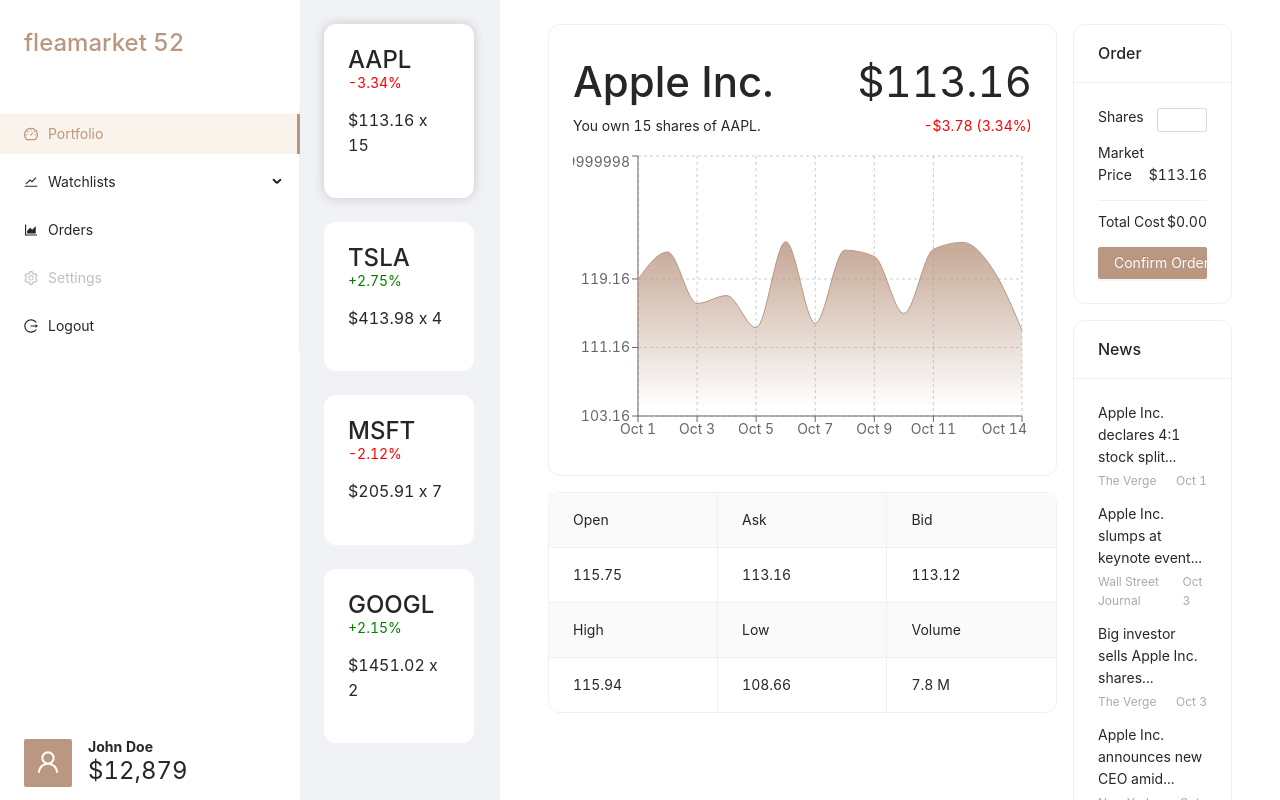
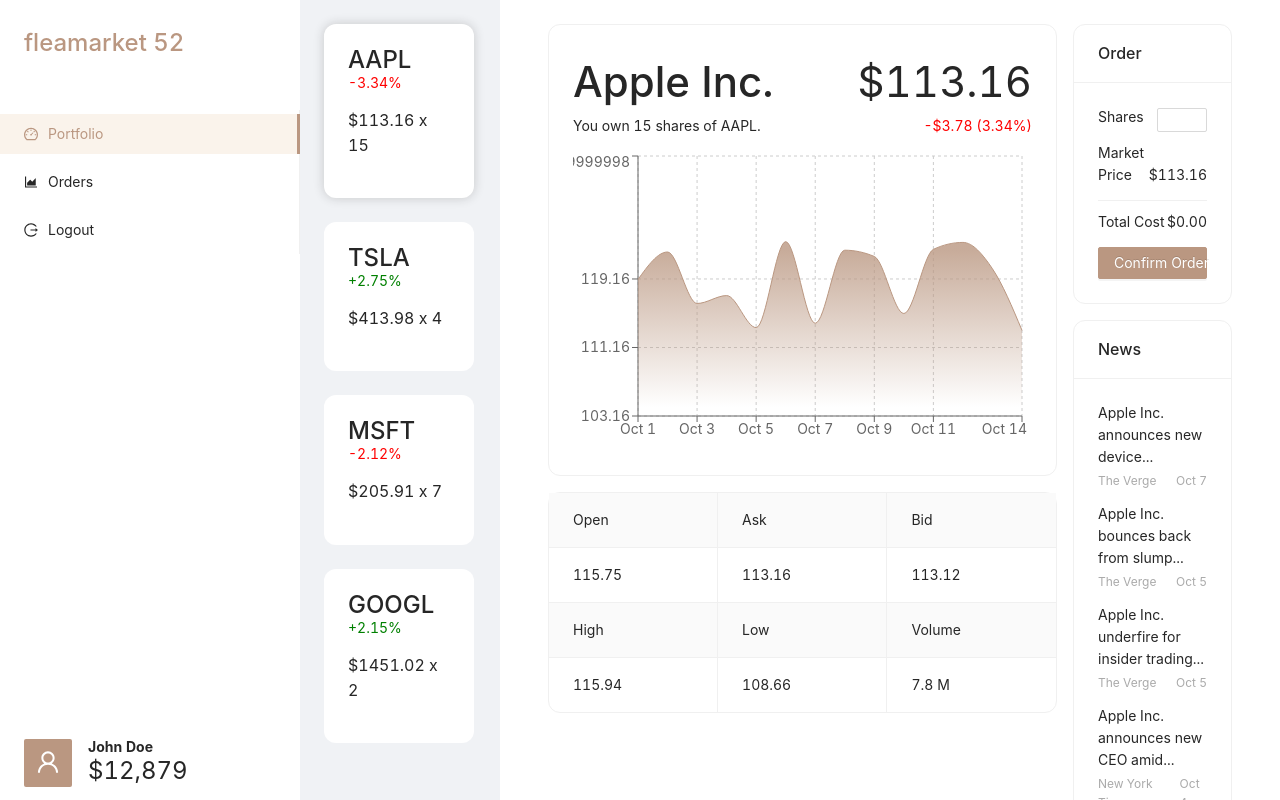
Before and after one commit to shrish-mohapatra/fleamarket-52, a React (Create React App) app in the folder client/: page / in a window 1280 px wide. Built offline with nearby package versions, Linux system fonts and the light colour scheme.

Commit message:
Fixed React warnings, removed yarn.lock

```diff
--- a/client/src/components/homelayout/sidebar/Links.js
+++ b/client/src/components/homelayout/sidebar/Links.js
@@ -4,24 +4,11 @@ import { Menu } from "antd"
 
 import {
     DashboardOutlined,
-    StockOutlined,
     AreaChartOutlined,
-    SettingOutlined,
     LogoutOutlined
 } from '@ant-design/icons';
 
-const { SubMenu } = Menu;
-
 function Links() {
-
-    const renderWatchlists = () => (
-        <SubMenu title="Watchlists" key="watchlists" icon={<StockOutlined/>}>
-            <Menu.Item key='1' disabled>Technology</Menu.Item>
-            <Menu.Item key='2' disabled>Energy & Mining</Menu.Item>
-            <Menu.Item key='3' disabled>Food & Essentials</Menu.Item>
-        </SubMenu>
-    )
-
     return (
         <Menu
             className="sidebar-menu"
@@ -33,15 +20,9 @@ function Links() {
                 <NavLink to='/home/stock'/>
             </Menu.Item>
 
-            {renderWatchlists()}
-
             <Menu.Item key='orders' icon={<AreaChartOutlined/>}>
                 Orders
                 <NavLink to='/home/order'/>
-            </Menu.Item>
-
-            <Menu.Item key='settings' disabled icon={<SettingOutlined/>}>
-                Settings
             </Menu.Item>
 
             <Menu.Item key='logout' icon={<LogoutOutlined/>}>
--- a/client/src/components/homelayout/stockbar/Stockbar.js
+++ b/client/src/components/homelayout/stockbar/Stockbar.js
@@ -16,7 +16,7 @@ function Stockbar() {
         >
             <div className="stockbar-menu">
                 {
-                    stocks.map((stock, index) => <Stockcard props={{stock, index}}/>)
+                    stocks.map((stock, index) => <Stockcard key={`stockcard-${index}`} props={{stock, index}}/>)
                 }
             </div>
         </Sider>
--- a/client/src/components/homelayout/stockbar/Stockcard.js
+++ b/client/src/components/homelayout/stockbar/Stockcard.js
@@ -21,6 +21,7 @@ function Stockcard({props: {stock, index}}) {
             <p
                 className="stockcard-change"
                 style={{color: color}}
+                key={`stockchange-${index}`}
             >
                 {label}%
             </p>
@@ -28,7 +29,7 @@ function Stockcard({props: {stock, index}}) {
     }
 
     return (
-        <div className={getCardClass()} id={index} onClick={() => selectStock(index)}>
+        <div className={getCardClass()} onClick={() => selectStock(index)}>
             <p className="stockcard-ticker">{stock.ticker}</p>
             {renderChange(stock.change)}
             <p className="stockcard-price">${stock.price} x {stock.shares}</p>
--- a/client/src/components/homelayout/views/stockview/StockNews.js
+++ b/client/src/components/homelayout/views/stockview/StockNews.js
@@ -49,7 +49,7 @@ function StockNews({stock}) {
     return (
         <div className="stockview-news">
             {news.reverse().map((news, index) => (
-                <div className="news-card" id={index}>
+                <div className="news-card" key={`stockview-${index}`}>
                     <p>{news.headline}</p>
 
                     <div className="news-meta">
--- a/client/src/components/homelayout/views/stockview/StockStats.js
+++ b/client/src/components/homelayout/views/stockview/StockStats.js
@@ -9,9 +9,10 @@ function StockStats({stock}) {
 
     return (
         <Descriptions className="stockview-stats" layout="vertical" bordered>
-            {stats.map(stat => (
+            {stats.map((stat, index) => (
                 <Item
                     label={stat.charAt(0).toUpperCase() + stat.slice(1)}
+                    key={`desc-item-${index}`}
                 >
                     {stock[stat] ? stock[stat] : 'N/A'}
                 </Item>
--- a/client/src/index.js
+++ b/client/src/index.js
@@ -5,9 +5,7 @@ import App from './App';
 import * as serviceWorker from './serviceWorker';
 
 ReactDOM.render(
-  <React.StrictMode>
-    <App />
-  </React.StrictMode>,
+    <App />,
   document.getElementById('root')
 );
 
```
Also changed, not shown: 1 other file (tests, documents, lock files or other folders).
